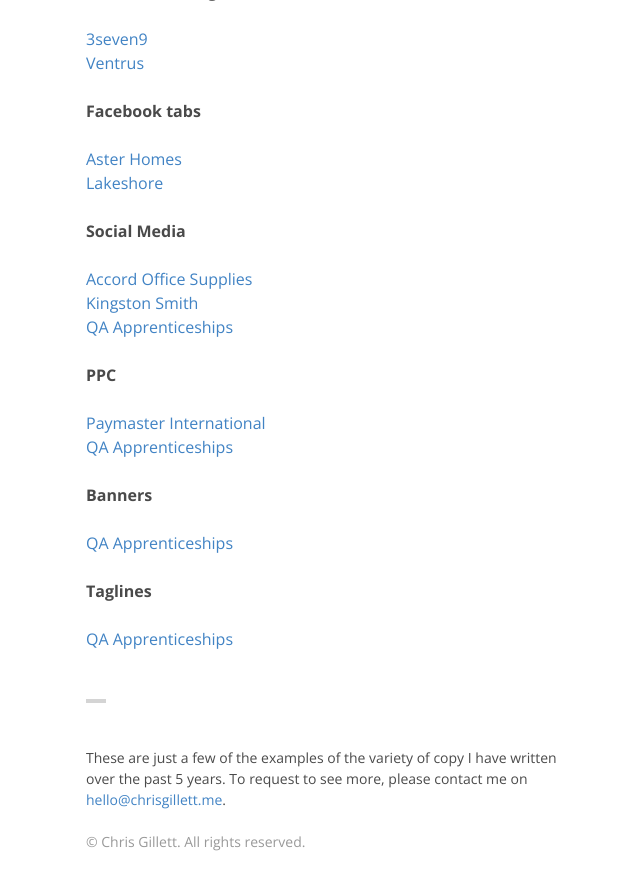
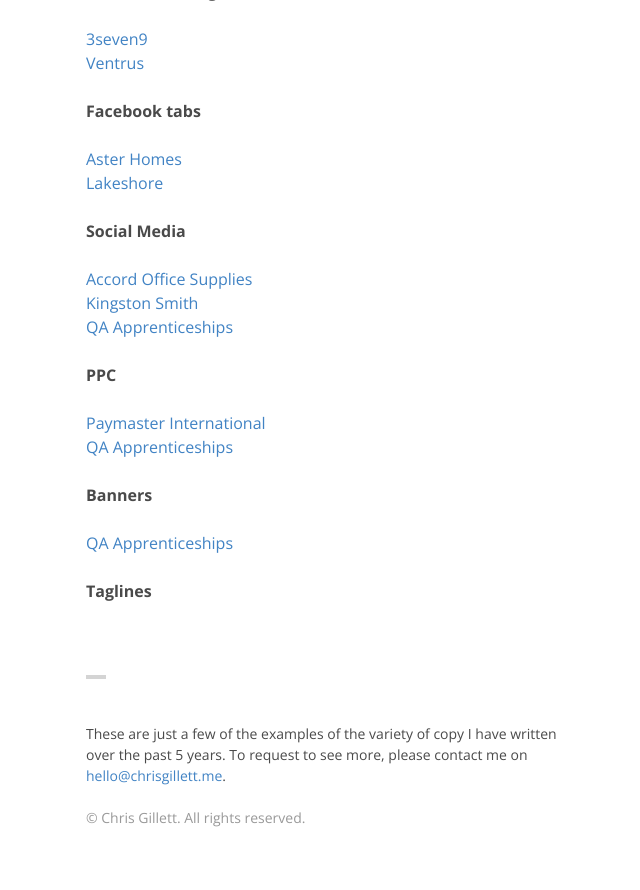
Before and after one commit to ChrisGillett/chrisgillett, a Jekyll site: the page built from index.html, in a window 1280 px wide and 900 px high, scrolled down 1154 px. Shown: the top 890 px of the window, without its empty margins (314-954 px from the left). Built offline with Jekyll 4.4.1, drawn with Linux system fonts in a browser that asks for light colours.

Commit message:
Update index.html

```diff
--- a/index.html
+++ b/index.html
@@ -82,7 +82,7 @@ class: index
 	</ul>
 	<h1>Taglines</h1>
 	<ul>
-	{% for post in site.categories.banners %}
+	{% for post in site.categories.taglines %}
 		<li>
 			<a href="{{ post.url }}" title="{{ post.title }}">{{ post.title }}</a>
 		</li>
```
